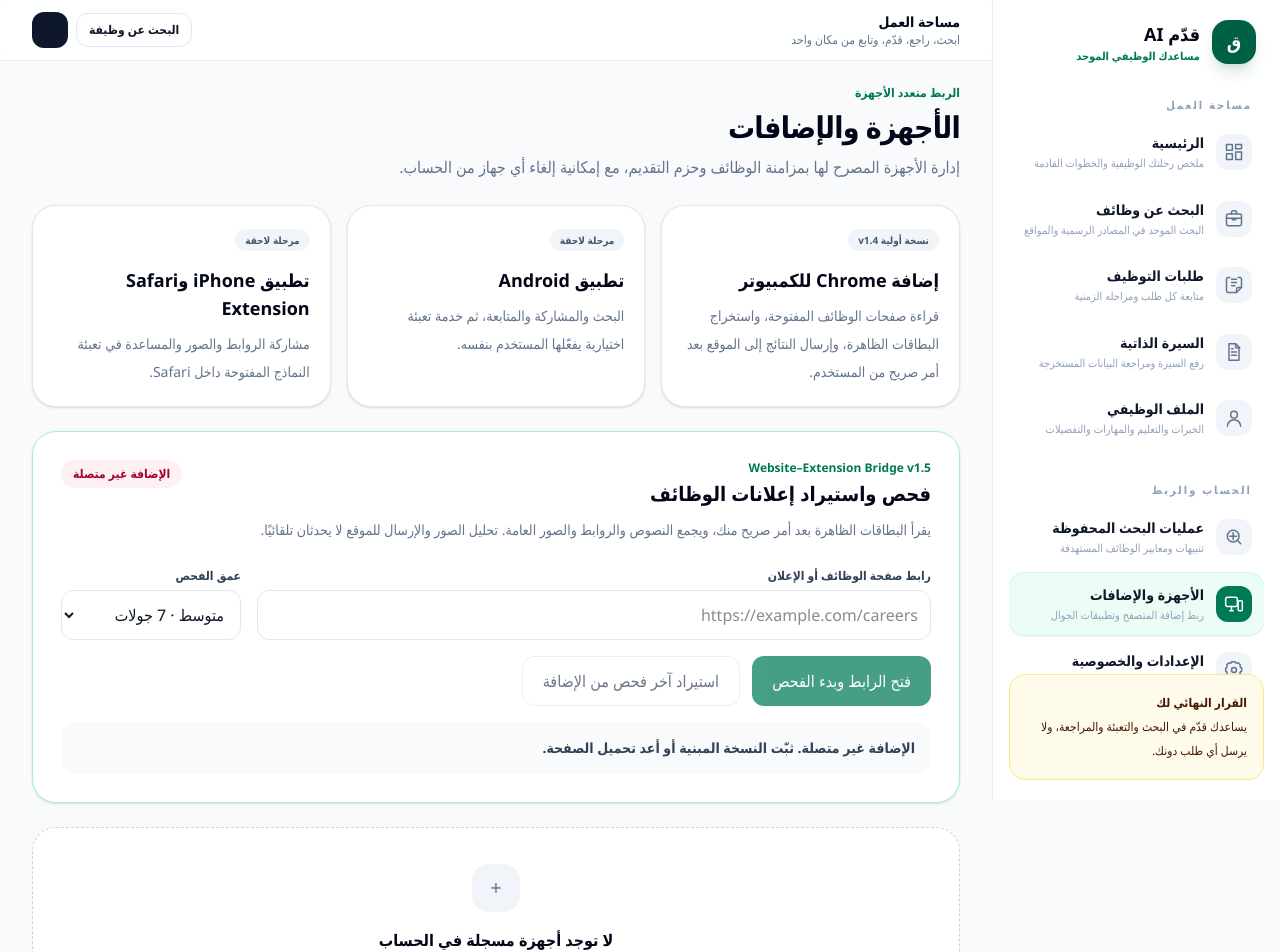
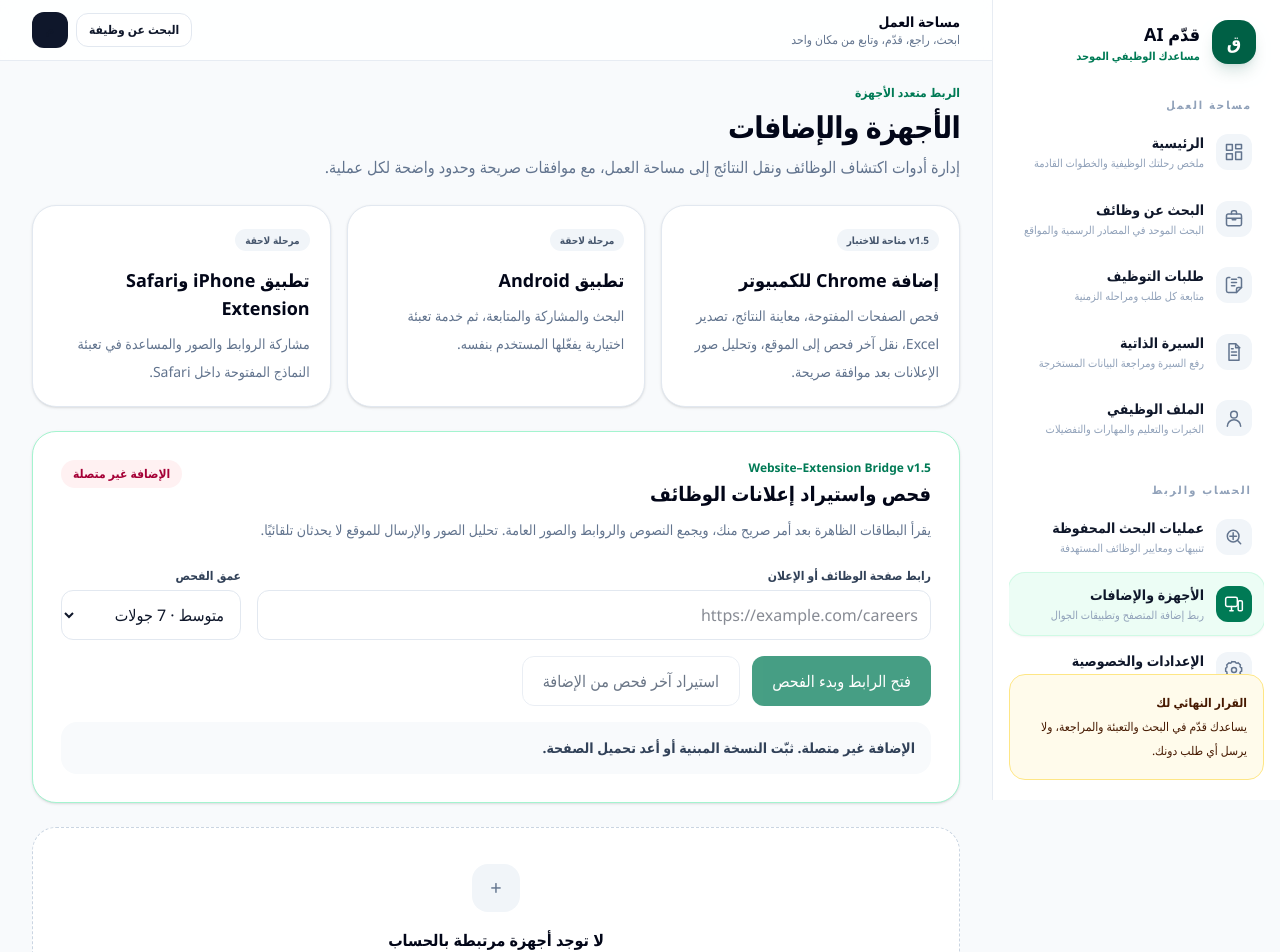
Before and after one commit to Mohammed-3bgarino0-lgtm/job-tracker-platform, a Next.js app in the folder apps/web/: page /devices in a window 1280 px wide. Shown: the top 952 px of the page. Built offline with nearby package versions, Linux system fonts and the light colour scheme.

Commit message:
Update devices page for extension v1.5 capabilities

```diff
--- a/apps/web/src/app/(workspace)/devices/page.tsx
+++ b/apps/web/src/app/(workspace)/devices/page.tsx
@@ -5,20 +5,17 @@ import { PageHeader } from '@/components/ui/PageHeader';
 const channels = [
   {
     title: 'إضافة Chrome للكمبيوتر',
-    description:
-      'قراءة صفحات الوظائف المفتوحة، واستخراج البطاقات الظاهرة، وإرسال النتائج إلى الموقع بعد أمر صريح من المستخدم.',
-    status: 'نسخة أولية v1.4',
+    description: 'فحص الصفحات المفتوحة، معاينة النتائج، تصدير Excel، نقل آخر فحص إلى الموقع، وتحليل صور الإعلانات بعد موافقة صريحة.',
+    status: 'v1.5 متاحة للاختبار',
   },
   {
     title: 'تطبيق Android',
-    description:
-      'البحث والمشاركة والمتابعة، ثم خدمة تعبئة اختيارية يفعّلها المستخدم بنفسه.',
+    description: 'البحث والمشاركة والمتابعة، ثم خدمة تعبئة اختيارية يفعّلها المستخدم بنفسه.',
     status: 'مرحلة لاحقة',
   },
   {
     title: 'تطبيق iPhone وSafari Extension',
-    description:
-      'مشاركة الروابط والصور والمساعدة في تعبئة النماذج المفتوحة داخل Safari.',
+    description: 'مشاركة الروابط والصور والمساعدة في تعبئة النماذج المفتوحة داخل Safari.',
     status: 'مرحلة لاحقة',
   },
 ];
@@ -29,7 +26,7 @@ export default function DevicesPage() {
       <PageHeader
         eyebrow="الربط متعدد الأجهزة"
         title="الأجهزة والإضافات"
-        description="إدارة الأجهزة المصرح لها بمزامنة الوظائف وحزم التقديم، مع إمكانية إلغاء أي جهاز من الحساب."
+        description="إدارة أدوات اكتشاف الوظائف ونقل النتائج إلى مساحة العمل، مع موافقات صريحة وحدود واضحة لكل عملية."
       />
 
       <div className="grid gap-4 lg:grid-cols-3">
@@ -41,12 +38,8 @@ export default function DevicesPage() {
             <span className="rounded-full bg-slate-100 px-2.5 py-1 text-[10px] font-black text-slate-600">
               {channel.status}
             </span>
-            <h2 className="mt-4 text-lg font-black text-slate-950">
-              {channel.title}
-            </h2>
-            <p className="mt-2 text-sm leading-7 text-slate-500">
-              {channel.description}
-            </p>
+            <h2 className="mt-4 text-lg font-black text-slate-950">{channel.title}</h2>
+            <p className="mt-2 text-sm leading-7 text-slate-500">{channel.description}</p>
           </section>
         ))}
       </div>
@@ -55,8 +48,8 @@ export default function DevicesPage() {
 
       <section className="mt-6">
         <EmptyState
-          title="لا توجد أجهزة مسجلة في الحساب"
-          description="الجسر المحلي يعمل دون إنشاء سجل جهاز. سيظهر الجهاز هنا بعد اكتمال تسجيل الدخول ورمز الربط والموافقة الصريحة."
+          title="لا توجد أجهزة مرتبطة بالحساب"
+          description="الإضافة تعمل حاليًا في وضع محلي للمراجعة والنقل. ربط الجهاز بحساب دائم سيُفعّل بعد اكتمال تسجيل الدخول والجلسات."
         />
       </section>
     </>
```
